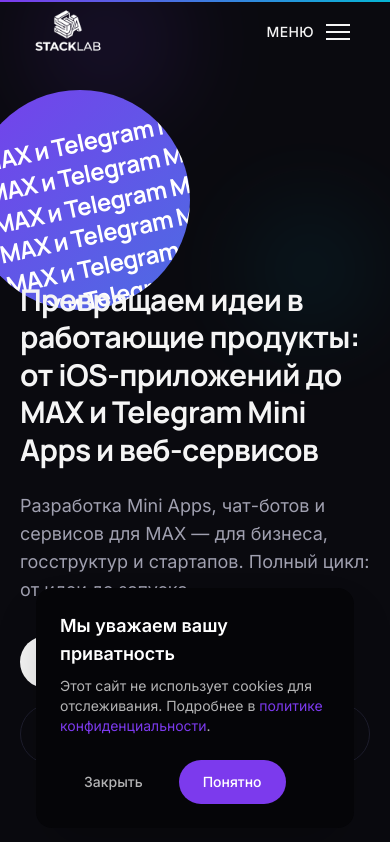
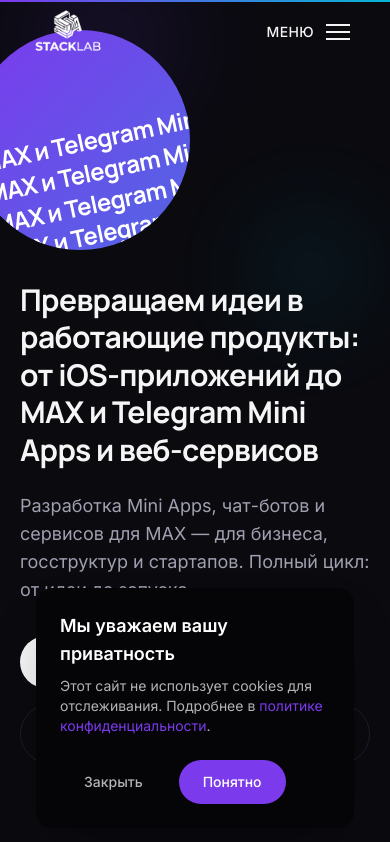
Before and after one commit to Camelot770/my_portfolio, a Next.js app: page / in a window 390 px wide. Shown: the top 842 px of the page. Built offline with nearby package versions, Linux system fonts and the light colour scheme.

Commit message:
Tweak: move Hero reveal circle higher on screen
Shift default circle position from y:380 to y:220 (desktop) and y:200 to y:140 (mobile) so it sits in the upper portion of the viewport instead of overlapping with the heading.

```diff
--- a/src/components/sections/Hero.tsx
+++ b/src/components/sections/Hero.tsx
@@ -105,8 +105,8 @@ export function Hero() {
     return () => window.removeEventListener('resize', handleResize);
   }, []);
 
-  // Initial mouse positions
-  const defaultPosition = isMobile ? { x: 80, y: 200 } : { x: 120, y: 380 };
+  // Initial mouse positions (higher on screen)
+  const defaultPosition = isMobile ? { x: 80, y: 140 } : { x: 120, y: 220 };
 
   const [mousePosition, setMousePosition] = useState(defaultPosition);
   const [isHovering, setIsHovering] = useState(false);
@@ -114,11 +114,11 @@ export function Hero() {
 
   // Initial animation: center -> left
   useEffect(() => {
-    const initialPos = isMobile ? { x: 100, y: 250 } : { x: 680, y: 400 };
+    const initialPos = isMobile ? { x: 100, y: 180 } : { x: 680, y: 260 };
     setMousePosition(initialPos);
 
     const timer = setTimeout(() => {
-      const targetPos = isMobile ? { x: 80, y: 200 } : { x: 120, y: 380 };
+      const targetPos = isMobile ? { x: 80, y: 140 } : { x: 120, y: 220 };
       setMousePosition(targetPos);
       setHasAnimatedIn(true);
     }, 800);
```
